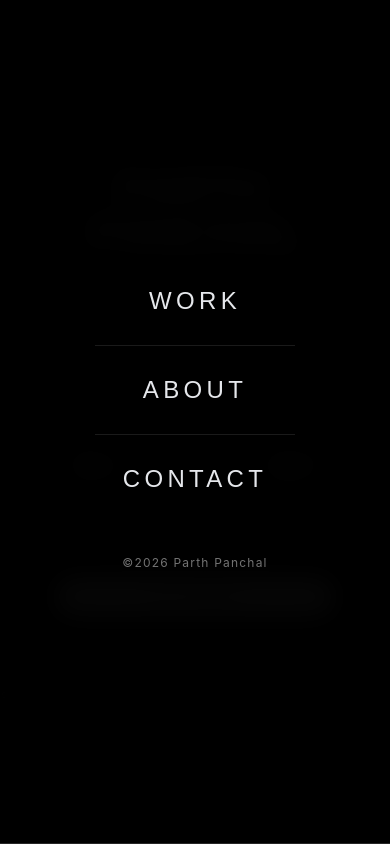
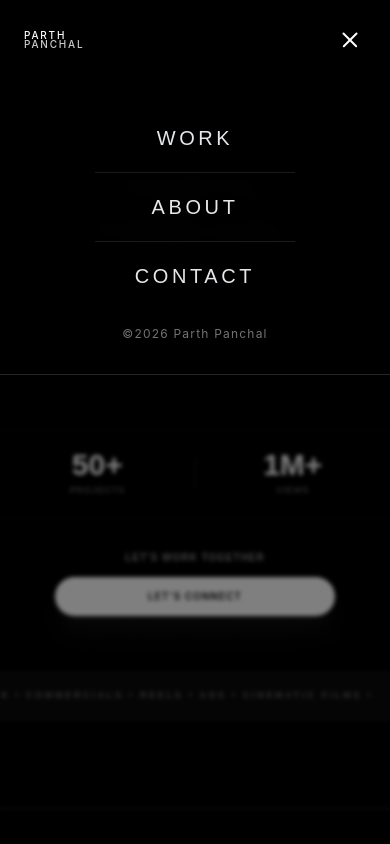
Before and after one commit to devangpanchal23/parth-portfolio-2026, a React (Vite) app: page / in a window 390 px wide. Both pictures are taken after a click on the button "Open notification menu". Shown: the top 844 px of the page. Built offline with nearby package versions, Linux system fonts and the light colour scheme.

Commit message:
adding humburger menu for smaller screen size

```diff
--- a/src/components/HeroSection.jsx
+++ b/src/components/HeroSection.jsx
@@ -1,7 +1,11 @@
-import React, { useState, useEffect, useRef } from 'react';
+import React, { useState, useEffect, useRef, useCallback } from 'react';
 import { AnimatePresence, motion } from 'framer-motion';
 import gsap from 'gsap';
 import EmailModal from './EmailModal';
+import { useMediaQuery } from '../hooks/useMediaQuery';
+import { useDismissiblePanel } from '../hooks/useDismissiblePanel';
+
+const DESKTOP_HERO_QUERY = '(min-width: 1024px)';
 
 /* ── Cinematic Image Config ────────────────────────────────────── */
 const IMAGES = [
@@ -84,10 +88,40 @@ const HeroSection = ({ isPreloaderDone = true }) => {
   const [isMenuOpen, setIsMenuOpen] = useState(false);
   const [isEmailModalOpen, setIsEmailModalOpen] = useState(false);
   const [isVideoPlaying, setIsVideoPlaying] = useState(false);
+  const mobileHeaderRef = useRef(null);
+  const menuPanelRef = useRef(null);
+  const menuTriggerRef = useRef(null);
+  const [mobileHeaderOffset, setMobileHeaderOffset] = useState(72);
+  const isDesktopHero = useMediaQuery(DESKTOP_HERO_QUERY);
 
-  // Toggle body overflow hidden on menu state toggles to prevent underlying page scrolling
+  const closeMenu = useCallback(() => setIsMenuOpen(false), []);
+  const toggleMenu = useCallback(() => setIsMenuOpen((prev) => !prev), []);
+
+  const { handleBackdropClick } = useDismissiblePanel({
+    isOpen: isMenuOpen,
+    onClose: closeMenu,
+    panelRef: menuPanelRef,
+    triggerRef: menuTriggerRef,
+    closeOnDesktop: true,
+    isDesktop: isDesktopHero,
+  });
+
+  // Measure mobile header height for panel positioning (prevents layout shifts)
   useEffect(() => {
-    if (isMenuOpen) {
+    const updateOffset = () => {
+      if (mobileHeaderRef.current) {
+        setMobileHeaderOffset(mobileHeaderRef.current.offsetHeight);
+      }
+    };
+
+    updateOffset();
+    window.addEventListener('resize', updateOffset);
+    return () => window.removeEventListener('resize', updateOffset);
+  }, []);
+
+  // Prevent underlying page scroll when mobile notification panel is open
+  useEffect(() => {
+    if (isMenuOpen && !isDesktopHero) {
       document.body.style.overflow = 'hidden';
     } else {
       document.body.style.overflow = '';
@@ -95,27 +129,26 @@ const HeroSection = ({ isPreloaderDone = true }) => {
     return () => {
       document.body.style.overflow = '';
     };
-  }, [isMenuOpen]);
+  }, [isMenuOpen, isDesktopHero]);
 
-  // Close on Escape key press
-  useEffect(() => {
-    const handleKeyDown = (e) => {
-      if (e.key === 'Escape') setIsMenuOpen(false);
-    };
-    if (isMenuOpen) window.addEventListener('keydown', handleKeyDown);
-    return () => window.removeEventListener('keydown', handleKeyDown);
-  }, [isMenuOpen]);
-
-  const menuVariants = {
-    initial: { y: "-100%" },
+  const menuPanelVariants = {
+    initial: { opacity: 0, y: -12 },
     animate: {
       y: 0,
-      transition: { duration: 0.55, ease: [0.16, 1, 0.3, 1] }
+      opacity: 1,
+      transition: { duration: 0.45, ease: [0.16, 1, 0.3, 1] },
     },
     exit: {
-      y: "-100%",
-      transition: { duration: 0.45, ease: [0.16, 1, 0.3, 1] }
-    }
+      y: -12,
+      opacity: 0,
+      transition: { duration: 0.35, ease: [0.16, 1, 0.3, 1] },
+    },
+  };
+
+  const menuBackdropVariants = {
+    initial: { opacity: 0 },
+    animate: { opacity: 1, transition: { duration: 0.3 } },
+    exit: { opacity: 0, transition: { duration: 0.25 } },
   };
 
   const containerVariants = {
@@ -433,24 +466,43 @@ const HeroSection = ({ isPreloaderDone = true }) => {
         )}
       </AnimatePresence>
 
-      {/* MOBILE FULL-SCREEN PANEL */}
+      {/* MOBILE NOTIFICATION PANEL — slide-down with backdrop */}
       <AnimatePresence>
-        {isMenuOpen && (
+        {isMenuOpen && !isDesktopHero && (
+          <>
             <motion.div
-            variants={menuVariants}
+              key="hero-notification-backdrop"
+              variants={menuBackdropVariants}
               initial="initial"
               animate="animate"
               exit="exit"
-            className="fixed top-0 left-0 w-full h-[100dvh] bg-black/98 backdrop-blur-md z-[1900] flex flex-col justify-center items-center pointer-events-auto border-b border-neutral-800"
+              className="fixed left-0 right-0 bottom-0 z-[1850] bg-black/50 backdrop-blur-[2px] lg:hidden"
+              style={{ top: mobileHeaderOffset }}
+              onClick={handleBackdropClick}
+              aria-hidden="true"
+            />
+            <motion.div
+              key="hero-notification-panel"
+              ref={menuPanelRef}
+              id="hero-mobile-notification-panel"
+              role="dialog"
+              aria-modal="true"
+              aria-label="Site navigation and notifications"
+              variants={menuPanelVariants}
+              initial="initial"
+              animate="animate"
+              exit="exit"
+              className="fixed left-0 right-0 z-[1900] lg:hidden pointer-events-auto bg-black/98 backdrop-blur-md border-b border-neutral-800 shadow-lg shadow-black/40"
+              style={{ top: mobileHeaderOffset }}
             >
               <motion.div
                 variants={containerVariants}
                 initial="initial"
                 animate="animate"
-              className="flex flex-col items-center gap-4 text-2xl font-display font-medium tracking-[0.18em] text-gray-200 uppercase text-center"
+                className="flex flex-col items-center gap-2 py-8 px-6 text-xl font-display font-medium tracking-[0.18em] text-gray-200 uppercase text-center"
               >
                 <motion.div variants={itemVariants}>
-                <a href="#work" onClick={() => setIsMenuOpen(false)} className="hover:text-white transition-colors block py-3 cursor-hover">WORK</a>
+                  <a href="#work" onClick={closeMenu} className="hover:text-white transition-colors block py-3 cursor-hover focus-visible:outline-none focus-visible:ring-1 focus-visible:ring-white/30 rounded">WORK</a>
                 </motion.div>
 
                 <motion.div
@@ -460,7 +512,7 @@ const HeroSection = ({ isPreloaderDone = true }) => {
                 />
 
                 <motion.div variants={itemVariants}>
-                <a href="#about" onClick={() => setIsMenuOpen(false)} className="hover:text-white transition-colors block py-3 cursor-hover">ABOUT</a>
+                  <a href="#about" onClick={closeMenu} className="hover:text-white transition-colors block py-3 cursor-hover focus-visible:outline-none focus-visible:ring-1 focus-visible:ring-white/30 rounded">ABOUT</a>
                 </motion.div>
 
                 <motion.div
@@ -470,14 +522,15 @@ const HeroSection = ({ isPreloaderDone = true }) => {
                 />
 
                 <motion.div variants={itemVariants}>
-                <a href="#contact" onClick={() => setIsMenuOpen(false)} className="hover:text-white transition-colors block py-3 cursor-hover">CONTACT</a>
+                  <a href="#contact" onClick={closeMenu} className="hover:text-white transition-colors block py-3 cursor-hover focus-visible:outline-none focus-visible:ring-1 focus-visible:ring-white/30 rounded">CONTACT</a>
                 </motion.div>
 
-              <motion.div variants={itemVariants} className="mt-8 text-xs tracking-widest text-neutral-500 font-sans font-normal normal-case">
+                <motion.div variants={itemVariants} className="mt-4 text-xs tracking-widest text-neutral-500 font-sans font-normal normal-case">
                   ©2026 Parth Panchal
                 </motion.div>
               </motion.div>
             </motion.div>
+          </>
         )}
       </AnimatePresence>
 
@@ -583,10 +636,11 @@ const HeroSection = ({ isPreloaderDone = true }) => {
           {/* MOBILE HAMBURGER BUTTON (visible on mobile only) */}
           <div className="flex md:hidden w-[40%] md:w-[30%] justify-end pointer-events-auto z-[60]">
             <button
-              onClick={() => setIsMenuOpen(!isMenuOpen)}
-              className="flex items-center justify-center w-8 h-8 focus:outline-none"
-              aria-label={isMenuOpen ? "Close Menu" : "Open Menu"}
+              onClick={toggleMenu}
+              className="flex items-center justify-center w-8 h-8 focus:outline-none focus-visible:ring-1 focus-visible:ring-white/30 rounded"
+              aria-label={isMenuOpen ? "Close notification menu" : "Open notification menu"}
               aria-expanded={isMenuOpen}
+              aria-controls="hero-mobile-notification-panel"
             >
               <div className="w-6 h-6 flex items-center justify-center relative">
                 <motion.span
@@ -617,7 +671,10 @@ const HeroSection = ({ isPreloaderDone = true }) => {
       <section className="relative w-full min-h-[90dvh] bg-black flex flex-col justify-between items-center pt-28 pb-10 lg:hidden px-0 text-white overflow-hidden pointer-events-auto">
 
         {/* Mobile Header Top Row */}
-        <div className="absolute top-0 left-0 w-full p-6 flex justify-between items-center text-xs tracking-widest font-semibold uppercase text-gray-200 z-[60]">
+        <div
+          ref={mobileHeaderRef}
+          className="absolute top-0 left-0 w-full p-6 flex justify-between items-center text-xs tracking-widest font-semibold uppercase text-gray-200 z-[60]"
+        >
           {/* LEFT: Premium stacked editorial nameplate */}
           <button
             onClick={() => window.location.href = '/'}
@@ -631,12 +688,14 @@ const HeroSection = ({ isPreloaderDone = true }) => {
           {/* RIGHT: Hamburger Menu Button */}
           <div className="flex justify-end pointer-events-auto">
             <button
-              onClick={() => setIsMenuOpen(!isMenuOpen)}
-              className="flex items-center justify-center w-8 h-8 focus:outline-none"
-              aria-label={isMenuOpen ? "Close Menu" : "Open Menu"}
+              ref={menuTriggerRef}
+              onClick={toggleMenu}
+              className="flex items-center justify-center w-8 h-8 focus:outline-none focus-visible:ring-1 focus-visible:ring-white/30 rounded"
+              aria-label={isMenuOpen ? "Close notification menu" : "Open notification menu"}
               aria-expanded={isMenuOpen}
+              aria-controls="hero-mobile-notification-panel"
             >
-              <div className="w-6 h-6 flex items-center justify-center relative">
+              <div className="w-6 h-6 flex items-center justify-center relative" aria-hidden="true">
                 <motion.span
                   animate={isMenuOpen ? { rotate: 45, y: 0 } : { rotate: 0, y: -5 }}
                   transition={{ duration: 0.3, ease: [0.16, 1, 0.3, 1] }}
--- a/src/components/Navbar.jsx
+++ b/src/components/Navbar.jsx
@@ -1,13 +1,51 @@
-import React, { useState, useEffect, useRef } from 'react';
+import React, { useState, useEffect, useRef, useCallback } from 'react';
+import { useLocation } from 'react-router-dom';
 import { motion, AnimatePresence } from 'framer-motion';
+import { useMediaQuery, DESKTOP_NAV_QUERY } from '../hooks/useMediaQuery';
+import { useDismissiblePanel } from '../hooks/useDismissiblePanel';
 
 export const Navbar = () => {
-  const [isOpen, setIsOpen] = useState(false);
-  const menuRef = useRef(null);
+  const [openPath, setOpenPath] = useState(null);
+  const panelRef = useRef(null);
+  const triggerRef = useRef(null);
+  const navBarRef = useRef(null);
+  const [navOffset, setNavOffset] = useState(88);
+  const location = useLocation();
+  const isDesktop = useMediaQuery(DESKTOP_NAV_QUERY);
 
-  // Toggle body overflow hidden on menu state toggles to prevent underlying page scrolling
+  const isOpen = openPath === location.pathname;
+  const closePanel = useCallback(() => setOpenPath(null), []);
+  const togglePanel = useCallback(() => {
+    setOpenPath((current) =>
+      current === location.pathname ? null : location.pathname
+    );
+  }, [location.pathname]);
+
+  const { handleBackdropClick } = useDismissiblePanel({
+    isOpen,
+    onClose: closePanel,
+    panelRef,
+    triggerRef,
+    closeOnDesktop: true,
+    isDesktop,
+  });
+
+  // Measure nav height for panel positioning (prevents layout shifts)
   useEffect(() => {
-    if (isOpen) {
+    const updateOffset = () => {
+      if (navBarRef.current) {
+        setNavOffset(navBarRef.current.offsetHeight);
+      }
+    };
+
+    updateOffset();
+    window.addEventListener('resize', updateOffset);
+    return () => window.removeEventListener('resize', updateOffset);
+  }, []);
+
+  // Prevent underlying page scroll when mobile panel is open
+  useEffect(() => {
+    if (isOpen && !isDesktop) {
       document.body.style.overflow = 'hidden';
     } else {
       document.body.style.overflow = '';
@@ -15,50 +53,53 @@ export const Navbar = () => {
     return () => {
       document.body.style.overflow = '';
     };
-  }, [isOpen]);
+  }, [isOpen, isDesktop]);
 
-  // Close on Escape key press for optimal keyboard accessibility
-  useEffect(() => {
-    const handleKeyDown = (e) => {
-      if (e.key === 'Escape') setIsOpen(false);
-    };
-    if (isOpen) window.addEventListener('keydown', handleKeyDown);
-    return () => window.removeEventListener('keydown', handleKeyDown);
-  }, [isOpen]);
-
-  const menuVariants = {
-    initial: { y: "-100%" },
+  const panelVariants = {
+    initial: { opacity: 0, y: -12 },
     animate: {
       y: 0,
-      transition: { duration: 0.55, ease: [0.16, 1, 0.3, 1] }
+      opacity: 1,
+      transition: { duration: 0.45, ease: [0.16, 1, 0.3, 1] },
     },
     exit: {
-      y: "-100%",
-      transition: { duration: 0.45, ease: [0.16, 1, 0.3, 1] }
-    }
+      y: -12,
+      opacity: 0,
+      transition: { duration: 0.35, ease: [0.16, 1, 0.3, 1] },
+    },
+  };
+
+  const backdropVariants = {
+    initial: { opacity: 0 },
+    animate: { opacity: 1, transition: { duration: 0.3 } },
+    exit: { opacity: 0, transition: { duration: 0.25 } },
   };
 
   const containerVariants = {
     animate: {
       transition: {
-        staggerChildren: 0.08,
-        delayChildren: 0.2
-      }
-    }
+        staggerChildren: 0.06,
+        delayChildren: 0.1,
+      },
+    },
   };
 
   const itemVariants = {
-    initial: { opacity: 0, y: 30 },
+    initial: { opacity: 0, y: 16 },
     animate: {
       opacity: 1,
       y: 0,
-      transition: { duration: 0.6, ease: [0.16, 1, 0.3, 1] }
-    }
+      transition: { duration: 0.5, ease: [0.16, 1, 0.3, 1] },
+    },
   };
 
   return (
     <>
-      <nav className="fixed top-0 left-0 w-full py-8 z-50 mix-blend-difference pointer-events-none">
+      <nav
+        ref={navBarRef}
+        className="fixed top-0 left-0 w-full py-8 z-50 mix-blend-difference pointer-events-none"
+        aria-label="Main navigation"
+      >
         <div className="w-full max-w-[1500px] mx-auto px-6 md:px-12 flex justify-between items-start text-xs md:text-sm tracking-widest font-semibold uppercase text-gray-200">
 
           {/* BRAND */}
@@ -133,12 +174,14 @@ export const Navbar = () => {
           {/* MOBILE HAMBURGER BUTTON (visible on mobile only) */}
           <div className="flex md:hidden w-1/3 justify-end pointer-events-auto z-[60]">
             <button
-              onClick={() => setIsOpen(!isOpen)}
-              className="flex items-center justify-center w-8 h-8 focus:outline-none"
-              aria-label={isOpen ? "Close Menu" : "Open Menu"}
+              ref={triggerRef}
+              onClick={togglePanel}
+              className="flex items-center justify-center w-8 h-8 focus:outline-none focus-visible:ring-1 focus-visible:ring-white/30 rounded"
+              aria-label={isOpen ? "Close notification menu" : "Open notification menu"}
               aria-expanded={isOpen}
+              aria-controls="mobile-notification-panel"
             >
-              <div className="w-6 h-6 flex items-center justify-center relative">
+              <div className="w-6 h-6 flex items-center justify-center relative" aria-hidden="true">
                 <motion.span
                   animate={isOpen ? { rotate: 45, y: 0 } : { rotate: 0, y: -5 }}
                   transition={{ duration: 0.3, ease: [0.16, 1, 0.3, 1] }}
@@ -161,28 +204,46 @@ export const Navbar = () => {
         </div>
       </nav>
 
-      {/* MOBILE FULL-SCREEN PANEL */}
+      {/* MOBILE NOTIFICATION PANEL — slide-down with backdrop */}
       <AnimatePresence>
-        {isOpen && (
+        {isOpen && !isDesktop && (
+          <>
             <motion.div
-            ref={menuRef}
-            variants={menuVariants}
+              key="notification-backdrop"
+              variants={backdropVariants}
               initial="initial"
               animate="animate"
               exit="exit"
-            className="fixed top-0 left-0 w-full h-[100dvh] bg-black/98 backdrop-blur-md z-[45] flex flex-col justify-center items-center pointer-events-auto border-b border-neutral-800"
+              className="fixed left-0 right-0 bottom-0 z-[44] bg-black/50 backdrop-blur-[2px] md:hidden"
+              style={{ top: navOffset }}
+              onClick={handleBackdropClick}
+              aria-hidden="true"
+            />
+            <motion.div
+              key="notification-panel"
+              ref={panelRef}
+              id="mobile-notification-panel"
+              role="dialog"
+              aria-modal="true"
+              aria-label="Site navigation and notifications"
+              variants={panelVariants}
+              initial="initial"
+              animate="animate"
+              exit="exit"
+              className="fixed left-0 right-0 z-[45] md:hidden pointer-events-auto bg-black/98 backdrop-blur-md border-b border-neutral-800 shadow-lg shadow-black/40"
+              style={{ top: navOffset }}
             >
               <motion.div
                 variants={containerVariants}
                 initial="initial"
                 animate="animate"
-              className="flex flex-col items-center gap-4 text-2xl font-display font-medium tracking-[0.18em] text-gray-200 uppercase text-center"
+                className="flex flex-col items-center gap-2 py-8 px-6 text-xl font-display font-medium tracking-[0.18em] text-gray-200 uppercase text-center"
               >
                 <motion.div variants={itemVariants}>
                   <a
                     href="/#work"
-                  onClick={() => setIsOpen(false)}
-                  className="hover:text-white transition-colors block py-3 cursor-hover animate-none"
+                    onClick={closePanel}
+                    className="hover:text-white transition-colors block py-3 cursor-hover animate-none focus-visible:outline-none focus-visible:ring-1 focus-visible:ring-white/30 rounded"
                   >
                     WORK
                   </a>
@@ -197,8 +258,8 @@ export const Navbar = () => {
                 <motion.div variants={itemVariants}>
                   <a
                     href="/#about"
-                  onClick={() => setIsOpen(false)}
-                  className="hover:text-white transition-colors block py-3 cursor-hover animate-none"
+                    onClick={closePanel}
+                    className="hover:text-white transition-colors block py-3 cursor-hover animate-none focus-visible:outline-none focus-visible:ring-1 focus-visible:ring-white/30 rounded"
                   >
                     ABOUT
                   </a>
@@ -213,18 +274,19 @@ export const Navbar = () => {
                 <motion.div variants={itemVariants}>
                   <a
                     href="/#contact"
-                  onClick={() => setIsOpen(false)}
-                  className="hover:text-white transition-colors block py-3 cursor-hover animate-none"
+                    onClick={closePanel}
+                    className="hover:text-white transition-colors block py-3 cursor-hover animate-none focus-visible:outline-none focus-visible:ring-1 focus-visible:ring-white/30 rounded"
                   >
                     CONTACT
                   </a>
                 </motion.div>
 
-              <motion.div variants={itemVariants} className="mt-8 text-xs tracking-widest text-neutral-500 font-sans font-normal normal-case">
+                <motion.div variants={itemVariants} className="mt-4 text-xs tracking-widest text-neutral-500 font-sans font-normal normal-case">
                   ©2026 Parth Panchal
                 </motion.div>
               </motion.div>
             </motion.div>
+          </>
         )}
       </AnimatePresence>
     </>
--- /dev/null
+++ b/src/hooks/useDismissiblePanel.js
@@ -0,0 +1,101 @@
+import { useEffect, useRef, useCallback } from 'react';
+
+const FOCUSABLE_SELECTOR =
+  'a[href], button:not([disabled]), textarea:not([disabled]), input:not([disabled]), select:not([disabled]), [tabindex]:not([tabindex="-1"])';
+
+/**
+ * Shared dismissible panel behavior: escape, click-outside, focus trap,
+ * focus restore, and optional close-on-desktop-resize.
+ */
+export function useDismissiblePanel({
+  isOpen,
+  onClose,
+  panelRef,
+  triggerRef,
+  closeOnDesktop = false,
+  isDesktop = false,
+}) {
+  const wasOpenRef = useRef(false);
+
+  const getFocusableElements = useCallback(() => {
+    if (!panelRef.current) return [];
+    return Array.from(panelRef.current.querySelectorAll(FOCUSABLE_SELECTOR));
+  }, [panelRef]);
+
+  // Escape key
+  useEffect(() => {
+    if (!isOpen) return;
+
+    const handleKeyDown = (e) => {
+      if (e.key === 'Escape') {
+        e.preventDefault();
+        onClose();
+      }
+    };
+
+    window.addEventListener('keydown', handleKeyDown);
+    return () => window.removeEventListener('keydown', handleKeyDown);
+  }, [isOpen, onClose]);
+
+  // Focus trap + initial focus
+  useEffect(() => {
+    if (!isOpen) return;
+
+    const focusable = getFocusableElements();
+    const firstFocusable = focusable[0];
+    if (firstFocusable) {
+      requestAnimationFrame(() => firstFocusable.focus());
+    }
+
+    const handleTabKey = (e) => {
+      if (e.key !== 'Tab' || !panelRef.current) return;
+
+      const elements = getFocusableElements();
+      if (elements.length === 0) return;
+
+      const first = elements[0];
+      const last = elements[elements.length - 1];
+
+      if (e.shiftKey && document.activeElement === first) {
+        e.preventDefault();
+        last.focus();
+      } else if (!e.shiftKey && document.activeElement === last) {
+        e.preventDefault();
+        first.focus();
+      }
+    };
+
+    document.addEventListener('keydown', handleTabKey);
+    return () => document.removeEventListener('keydown', handleTabKey);
+  }, [isOpen, getFocusableElements, panelRef]);
+
+  // Restore focus to trigger on close
+  useEffect(() => {
+    if (isOpen) {
+      wasOpenRef.current = true;
+    } else if (wasOpenRef.current) {
+      wasOpenRef.current = false;
+      requestAnimationFrame(() => {
+        triggerRef?.current?.focus();
+      });
+    }
+  }, [isOpen, triggerRef]);
+
+  // Close when viewport crosses to desktop
+  useEffect(() => {
+    if (closeOnDesktop && isDesktop && isOpen) {
+      onClose();
+    }
+  }, [closeOnDesktop, isDesktop, isOpen, onClose]);
+
+  const handleBackdropClick = useCallback(
+    (e) => {
+      if (e.target === e.currentTarget) {
+        onClose();
+      }
+    },
+    [onClose]
+  );
+
+  return { handleBackdropClick };
+}
--- /dev/null
+++ b/src/hooks/useMediaQuery.js
@@ -0,0 +1,24 @@
+import { useState, useEffect } from 'react';
+
+/**
+ * Subscribes to a CSS media query and returns whether it currently matches.
+ * Stable across resizes; only updates when the match state changes.
+ */
+export function useMediaQuery(query) {
+  const [matches, setMatches] = useState(() => {
+    if (typeof window === 'undefined') return false;
+    return window.matchMedia(query).matches;
+  });
+
+  useEffect(() => {
+    const mediaQuery = window.matchMedia(query);
+    const handleChange = (event) => setMatches(event.matches);
+
+    mediaQuery.addEventListener('change', handleChange);
+    return () => mediaQuery.removeEventListener('change', handleChange);
+  }, [query]);
+
+  return matches;
+}
+
+export const DESKTOP_NAV_QUERY = '(min-width: 768px)';
```
Lines whose indentation alone changed are shown as unchanged.
